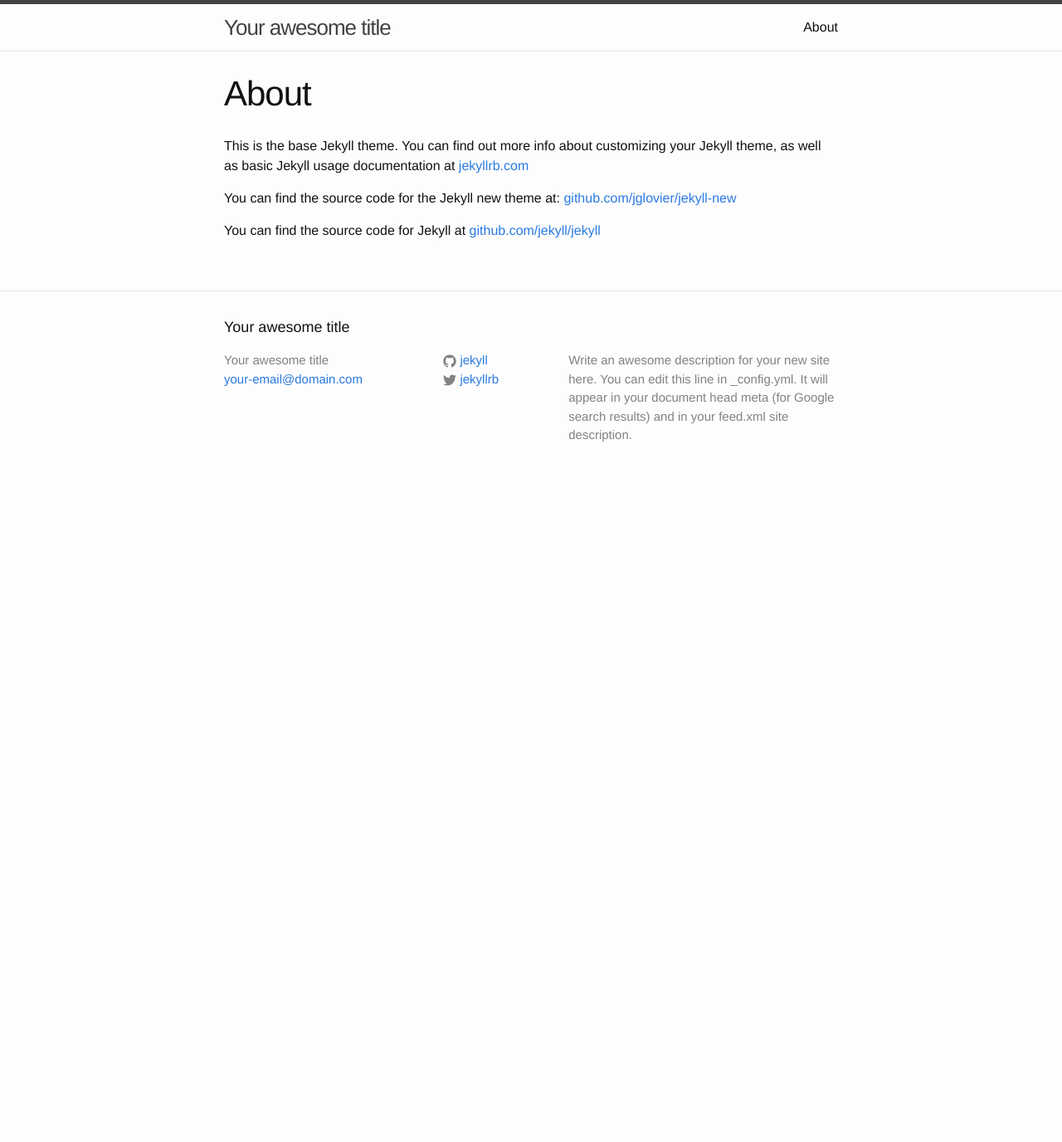
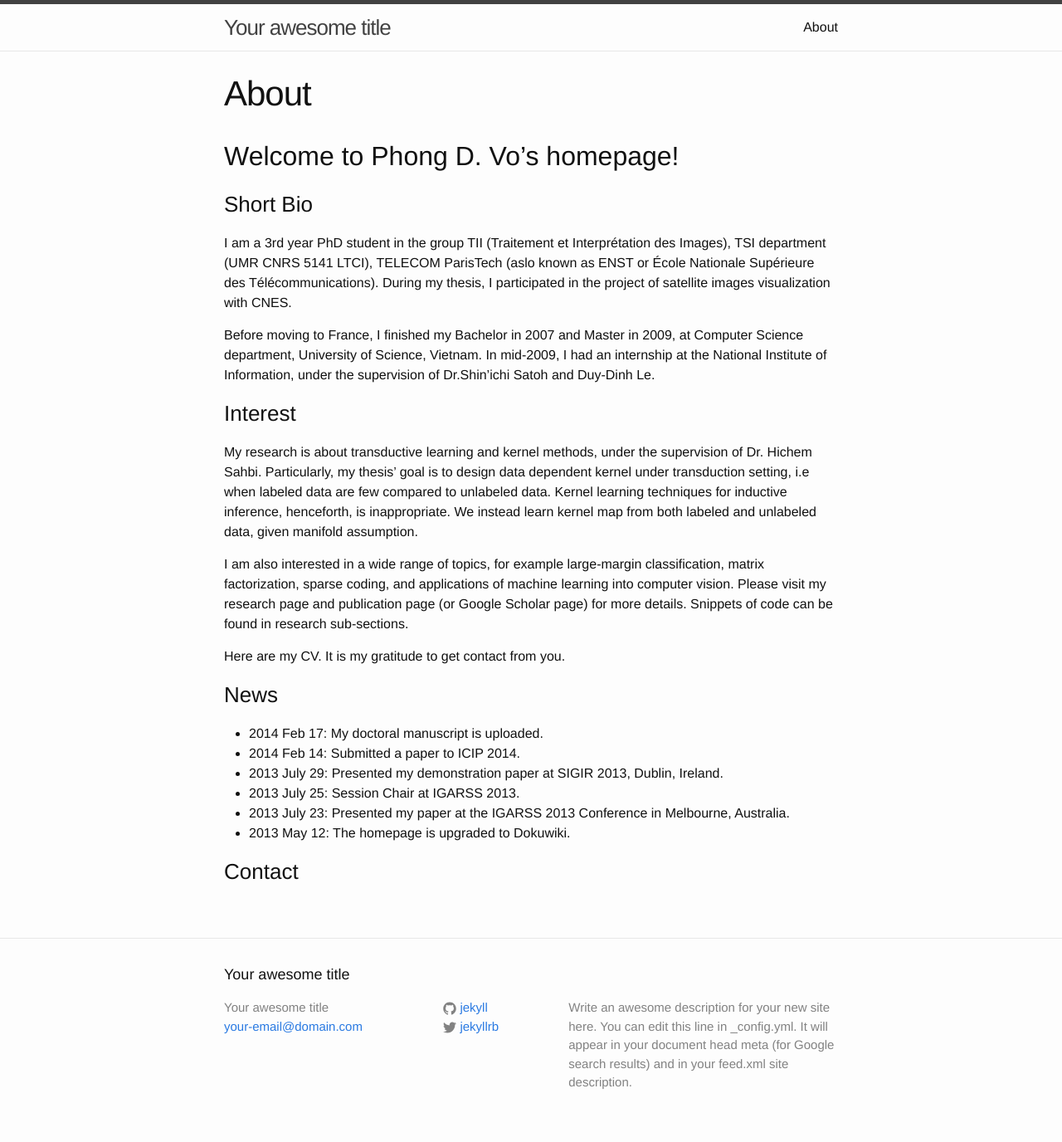
Before and after one commit to vodp/vodp.github.io, a Jekyll site: the page built from about.md, in a window 1280 px wide. Shown: the whole page at 83% size. Built offline with Jekyll 4.4.1, drawn with Linux system fonts in a browser that asks for light colours; before the commit the page ends 900 px from its top, so only the background shows below that.

Commit message:
update about.md

```diff
--- a/about.md
+++ b/about.md
@@ -4,8 +4,28 @@ title: About
 permalink: /about/
 ---
 
-This is the base Jekyll theme. You can find out more info about customizing your Jekyll theme, as well as basic Jekyll usage documentation at [jekyllrb.com](http://jekyllrb.com/)
+## Welcome to Phong D. Vo's homepage! ##
 
-You can find the source code for the Jekyll new theme at: [github.com/jglovier/jekyll-new](https://github.com/jglovier/jekyll-new)
+### Short Bio ###
 
-You can find the source code for Jekyll at [github.com/jekyll/jekyll](https://github.com/jekyll/jekyll)
+I am a 3rd year PhD student in the group TII (Traitement et Interprétation des Images), TSI department (UMR CNRS 5141 LTCI), TELECOM ParisTech (aslo known as ENST or École Nationale Supérieure des Télécommunications). During my thesis, I participated in the project of satellite images visualization with CNES.
+
+Before moving to France, I finished my Bachelor in 2007 and Master in 2009, at Computer Science department, University of Science, Vietnam. In mid-2009, I had an internship at  the National Institute of Information, under the supervision of Dr.Shin'ichi Satoh and Duy-Dinh Le.
+
+### Interest ###
+
+My research is about transductive learning and kernel methods, under the supervision of Dr. Hichem Sahbi. Particularly, my thesis' goal is to design data dependent kernel under transduction setting, i.e when labeled data are few compared to unlabeled data. Kernel learning techniques for inductive inference, henceforth, is inappropriate. We instead learn kernel map from both labeled and unlabeled data, given manifold assumption.
+
+I am also interested in a wide range of topics, for example large-margin classification, matrix factorization, sparse coding, and applications of machine learning into computer vision. Please visit my research page and publication page (or Google Scholar page) for more details. Snippets of code can be found in research sub-sections.
+
+Here are my CV. It is my gratitude to get contact from you.
+
+### News ###
+  * 2014 Feb 17: My doctoral manuscript is uploaded.
+  * 2014 Feb 14: Submitted a paper to ICIP 2014.
+  * 2013 July 29: Presented my demonstration paper at SIGIR 2013, Dublin, Ireland.
+  * 2013 July 25: Session Chair at IGARSS 2013.
+  * 2013 July 23: Presented my paper at the IGARSS 2013 Conference in Melbourne, Australia.
+  * 2013 May 12: The homepage is upgraded to Dokuwiki.
+
+### Contact ###
```
